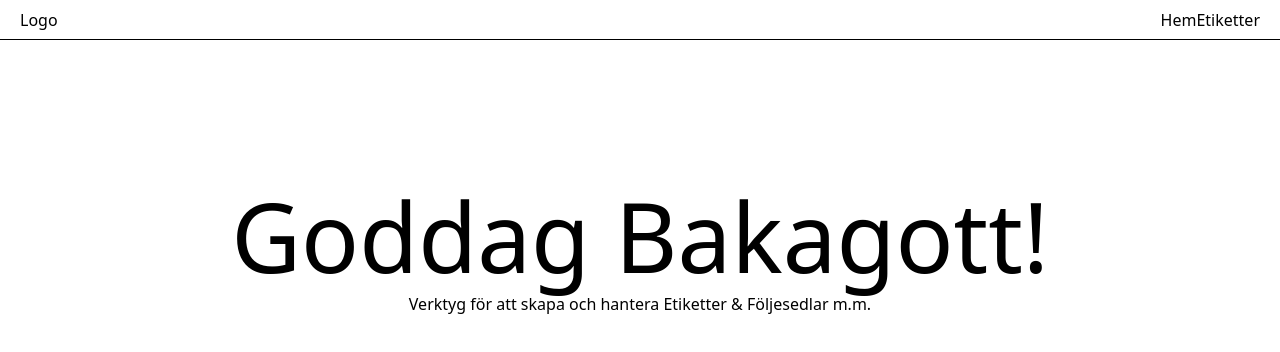
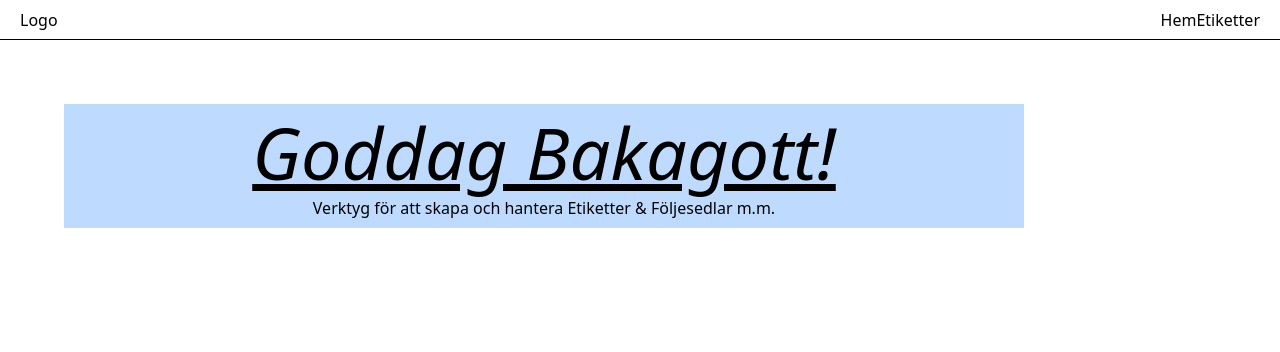
Before and after one commit to axez85/Bakagott-intern-next, a Next.js app: page / in a window 1280 px wide. Shown: the top 352 px of the page. Built offline with nearby package versions, Linux system fonts and the light colour scheme.

Commit message:
Sperating title to component

```diff
--- a/src/app/layout.tsx
+++ b/src/app/layout.tsx
@@ -2,6 +2,7 @@ import type { Metadata } from "next";
 import { Geist, Geist_Mono } from "next/font/google";
 import "./globals.css";
 import Topbar from "@/components/topbar";
+import Title from "@/components/title";
 
 const geistSans = Geist({
   variable: "--font-geist-sans",
@@ -29,6 +30,7 @@ export default function RootLayout({
         className={`${geistSans.variable} ${geistMono.variable} antialiased`}
       >
         <Topbar />
+        <Title />
         {children}
       </body>
     </html>
--- a/src/app/page.tsx
+++ b/src/app/page.tsx
@@ -1,13 +1,5 @@
 export default function Home() {
   return (
-    <div className="text-center pt-37 px-5">
-      <h1 className="md:text-32xl sm:text-8xl text-3xl">
-        Goddag Bakagott!
-      </h1>
-      <p className="max-w-[750px] mx-auto leading-10">
-        Verktyg för att skapa och hantera Etiketter & Följesedlar m.m.
-      </p>
-
-    </div>
+    <div></div>
   );
 }
--- /dev/null
+++ b/src/components/title.tsx
@@ -0,0 +1,13 @@
+
+export default function Title() {
+  return (
+    <div className="text-center bg-blue-200 pt-3 m-16 max-w-3/4">
+      <h1 className="text-3xl sm:text-4xl md:text-7xl lg:text-32xl underline italic">
+        Goddag Bakagott!
+      </h1>
+      <p className="max-w-3/4 mx-auto leading-10">
+        Verktyg för att skapa och hantera Etiketter & Följesedlar m.m.
+      </p>
+    </div>
+  )
+}
```
